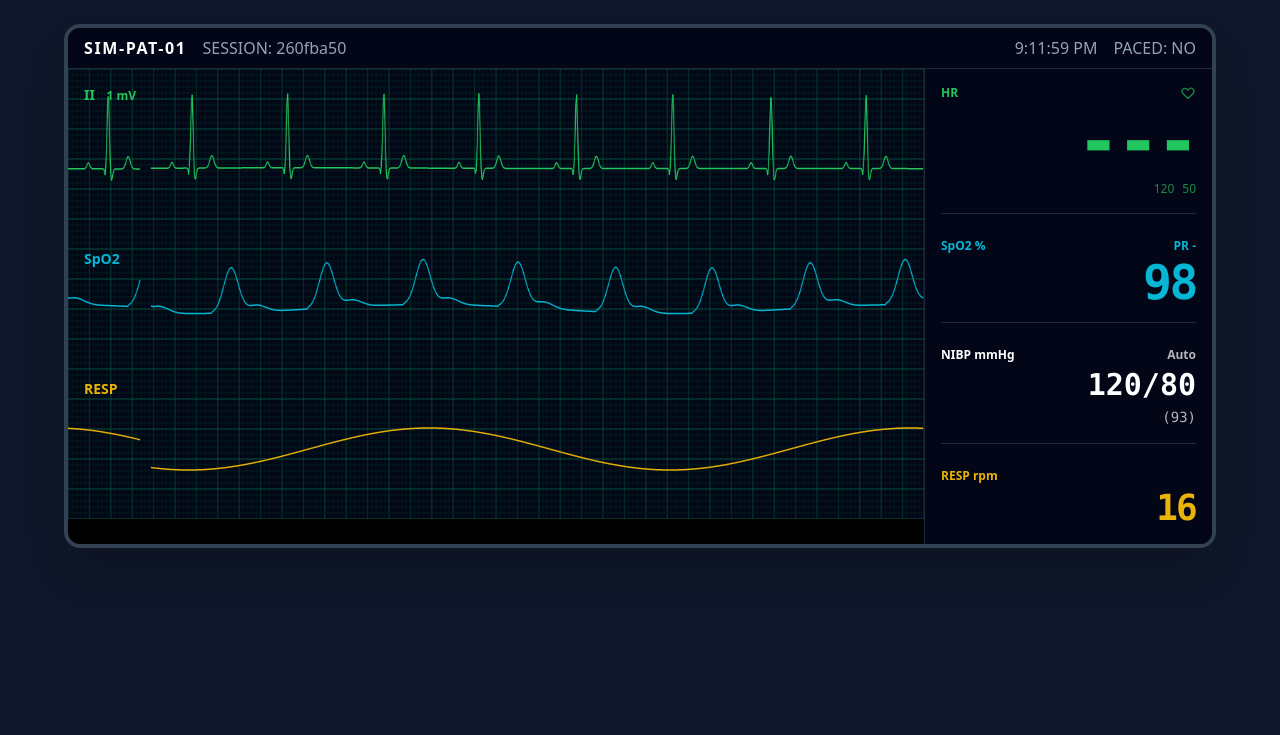
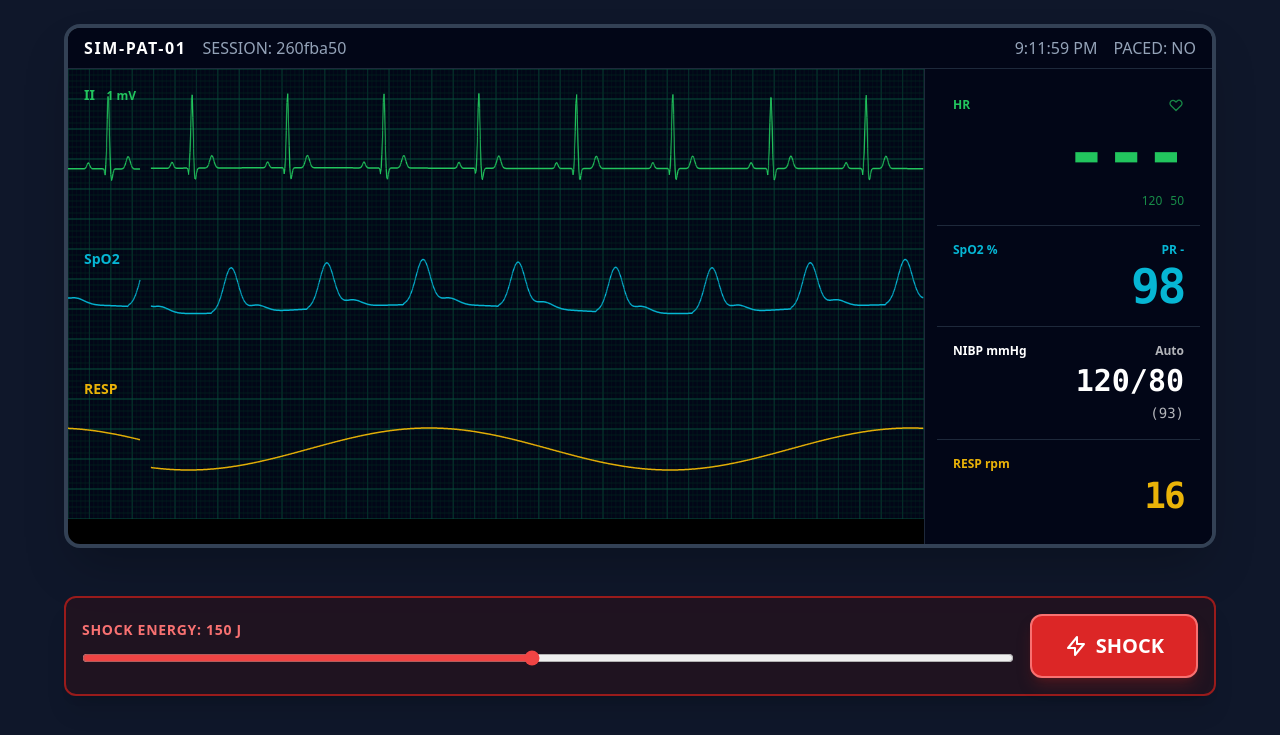
Before and after one commit to corydave/websitetest, a PHP site: page /EKG/index.php?view=sim&id=260fba50 in a window 1280 px wide. Shown: the top 735 px of the page. Run offline with PHP 8.4, Linux system fonts and the light colour scheme; some libraries are stand-ins or nearby versions.

Commit message:
EKG - all features

```diff
--- a/EKG/index.php
+++ b/EKG/index.php
@@ -63,6 +63,21 @@ $isLinks = ($action === 'start');
     <meta name="viewport" content="width=device-width, initial-scale=1.0">
     <title>Telemetry Monitor System</title>
     <script src="https://cdn.tailwindcss.com"></script>
+    <style>
+        /* Ctrl: sticky wrapper (must NOT have overflow:hidden — that's why it's a separate div from the monitor) */
+        @media screen and (max-width: 1023px) {
+            #sim-view-wrapper .waves-area { flex: none; }
+            .ctrl-sticky-wrap { position: sticky; top: 0; z-index: 50; background: #020617; }
+            .ctrl-sticky-wrap .waves-area { flex: none; height: 200px !important; }
+            .ctrl-sticky-wrap #main-monitor { margin-bottom: 0.5rem; border-radius: 0; border-left: none; border-right: none; }
+            .ctrl-sticky-wrap .vitals-sidebar { display: none; }
+        }
+        /* Sim landscape: fill the screen */
+        @media screen and (orientation: landscape) and (max-width: 1023px) {
+            #sim-view-wrapper #main-monitor { max-width: 100%; border-radius: 0; margin-bottom: 0; }
+            #sim-view-wrapper .waves-area { height: calc(100vh - 2.5rem); height: calc(100svh - 2.5rem); }
+        }
+    </style>
 </head>
 <body class="bg-slate-900 text-slate-200 font-sans min-h-screen flex flex-col items-center">
 
@@ -94,11 +109,17 @@ $isLinks = ($action === 'start');
                     </div>
                 </div>
 
-                <div class="mb-4">
+                <div>
                     <label class="block text-sm font-bold text-slate-400 mb-2 uppercase tracking-wider">Instructor Controller URL (Admin Panel)</label>
                     <div class="flex gap-2">
                         <input type="text" readonly value="<?= htmlspecialchars($ctrlUrl) ?>" class="flex-1 bg-slate-900 text-indigo-400 font-mono border border-slate-600 rounded-lg p-3 outline-none" />
                         <a href="<?= htmlspecialchars($ctrlUrl) ?>" target="_blank" class="bg-indigo-600 hover:bg-indigo-500 text-white font-bold py-3 px-6 rounded-lg transition-colors">Open</a>
+                    </div>
+                    <div class="mt-4">
+                        <div class="bg-white p-2 rounded-lg inline-block">
+                            <img src="https://api.qrserver.com/v1/create-qr-code/?size=180x180&data=<?= urlencode($ctrlUrl) ?>"
+                                 class="w-44 h-44 block" alt="QR Code for Instructor Controls" />
+                        </div>
                     </div>
                 </div>
             </div>
@@ -106,9 +127,10 @@ $isLinks = ($action === 'start');
 
     <?php else: ?>
         <!-- MAIN SIMULATION APP -->
-        <div class="w-full p-2 md:p-6 flex flex-col items-center">
+        <div <?= $isSim ? 'id="sim-view-wrapper"' : '' ?> class="w-full p-2 md:p-6 flex flex-col items-center">
             <!-- MONITOR UI -->
-            <div class="w-full max-w-6xl bg-black border-4 border-slate-700 rounded-2xl overflow-hidden shadow-2xl flex flex-col mb-8">
+            <?php if ($isCtrl): ?><div class="ctrl-sticky-wrap w-full max-w-6xl"><?php endif; ?>
+            <div id="main-monitor" class="w-full max-w-6xl bg-black border-4 border-slate-700 rounded-2xl overflow-hidden shadow-2xl flex flex-col mb-8">
 
                 <!-- Monitor Header -->
                 <div class="bg-slate-950 px-4 py-2 flex justify-between items-center border-b border-slate-800 text-sm md:text-base">
@@ -126,7 +148,7 @@ $isLinks = ($action === 'start');
                 <div class="flex flex-col lg:flex-row relative">
 
                     <!-- Waves Area -->
-                    <div class="flex-1 relative h-[300px] md:h-[450px] overflow-hidden">
+                    <div class="waves-area flex-1 relative h-[300px] lg:h-[450px] overflow-hidden">
                         <canvas id="bgCanvas" width="1200" height="450" class="absolute top-0 left-0 w-full h-full object-fill"></canvas>
                         <canvas id="mainCanvas" width="1200" height="450" class="absolute top-0 left-0 w-full h-full object-fill z-10"></canvas>
 
@@ -137,15 +159,15 @@ $isLinks = ($action === 'start');
                     </div>
 
                     <!-- Vitals Sidebar -->
-                    <div class="w-full lg:w-72 bg-slate-950 border-t lg:border-t-0 lg:border-l border-slate-800 p-4 flex flex-row lg:flex-col gap-4 lg:gap-6 justify-between overflow-x-auto">
+                    <div class="vitals-sidebar w-full lg:w-72 bg-slate-950 border-t lg:border-t-0 lg:border-l border-slate-800 p-3 grid grid-cols-2 lg:flex lg:flex-col gap-3 lg:gap-0">
 
                         <!-- HR Box -->
-                        <div class="flex-1 lg:flex-none flex flex-col items-end text-green-500 border-r lg:border-r-0 lg:border-b border-slate-800 pb-0 lg:pb-4 pr-4 lg:pr-0 min-w-[120px]">
+                        <div class="bg-slate-900 lg:bg-transparent rounded-lg lg:rounded-none p-3 lg:p-4 lg:border-b border-slate-800 flex flex-col items-end text-green-500">
                             <div class="w-full flex justify-between items-start text-xs font-bold mb-1">
                                 <span>HR</span>
                                 <svg class="w-4 h-4 animate-pulse" fill="none" stroke="currentColor" viewBox="0 0 24 24" xmlns="http://www.w3.org/2000/svg"><path stroke-linecap="round" stroke-linejoin="round" stroke-width="2" d="M4.318 6.318a4.5 4.5 0 000 6.364L12 20.364l7.682-7.682a4.5 4.5 0 00-6.364-6.364L12 7.636l-1.318-1.318a4.5 4.5 0 00-6.364 0z"></path></svg>
                             </div>
-                            <div id="val-hr" class="text-5xl lg:text-7xl font-bold font-mono tracking-tighter">---</div>
+                            <div id="val-hr" class="text-4xl lg:text-7xl font-bold font-mono tracking-tighter">---</div>
                             <div class="w-full flex justify-end text-xs opacity-70 gap-2 mt-1">
                                 <span>120</span>
                                 <span>50</span>
@@ -153,21 +175,21 @@ $isLinks = ($action === 'start');
                         </div>
 
                         <!-- SpO2 Box -->
-                        <div class="flex-1 lg:flex-none flex flex-col items-end text-cyan-500 border-r lg:border-r-0 lg:border-b border-slate-800 pb-0 lg:pb-4 pr-4 lg:pr-0 min-w-[120px]">
+                        <div class="bg-slate-900 lg:bg-transparent rounded-lg lg:rounded-none p-3 lg:p-4 lg:border-b border-slate-800 flex flex-col items-end text-cyan-500">
                             <div class="w-full flex justify-between items-start text-xs font-bold mb-1">
                                 <span>SpO2 %</span>
                                 <span>PR <span id="val-pr">-</span></span>
                             </div>
-                            <div id="val-spo2" class="text-4xl lg:text-5xl font-bold font-mono tracking-tighter">---</div>
+                            <div id="val-spo2" class="text-3xl lg:text-5xl font-bold font-mono tracking-tighter">---</div>
                         </div>
 
                         <!-- NIBP Box -->
-                        <div class="flex-1 lg:flex-none flex flex-col items-end text-white border-r lg:border-r-0 lg:border-b border-slate-800 pb-0 lg:pb-4 pr-4 lg:pr-0 min-w-[150px]">
+                        <div class="bg-slate-900 lg:bg-transparent rounded-lg lg:rounded-none p-3 lg:p-4 lg:border-b border-slate-800 flex flex-col items-end text-white">
                             <div class="w-full flex justify-between items-start text-xs font-bold mb-1">
                                 <span>NIBP mmHg</span>
                                 <span class="opacity-70">Auto</span>
                             </div>
-                            <div class="text-2xl lg:text-3xl font-bold font-mono">
+                            <div class="text-xl lg:text-3xl font-bold font-mono">
                                 <span id="val-sysBp">---</span>/<span id="val-diaBp">---</span>
                             </div>
                             <div class="text-sm opacity-70 font-mono mt-1">
@@ -176,7 +198,7 @@ $isLinks = ($action === 'start');
                         </div>
 
                         <!-- RESP Box -->
-                        <div class="flex-1 lg:flex-none flex flex-col items-end text-yellow-500 min-w-[100px]">
+                        <div class="bg-slate-900 lg:bg-transparent rounded-lg lg:rounded-none p-3 lg:p-4 flex flex-col items-end text-yellow-500">
                             <div class="w-full flex justify-between items-start text-xs font-bold mb-1">
                                 <span>RESP rpm</span>
                             </div>
@@ -186,6 +208,24 @@ $isLinks = ($action === 'start');
                     </div>
                 </div>
             </div>
+            <?php if ($isCtrl): ?></div><?php endif; ?>
+
+            <?php if ($isSim): ?>
+            <!-- LEARNER DEFIBRILLATOR PANEL -->
+            <div class="w-full max-w-6xl mt-4 bg-red-950/30 border-2 border-red-800 rounded-xl p-4 shadow-xl flex flex-col sm:flex-row items-center gap-4">
+                <div class="flex-1 w-full">
+                    <label class="block text-sm font-bold text-red-400 mb-2 uppercase tracking-wider">
+                        Shock Energy: <span id="lbl-learnerJoules">150</span> J
+                    </label>
+                    <input type="range" id="input-learnerJoules" min="10" max="300" step="10" value="150" class="w-full accent-red-500 cursor-pointer" />
+                </div>
+                <button id="btn-learner-shock" class="w-full sm:w-auto flex-shrink-0 bg-red-600 hover:bg-red-500 active:bg-red-700 text-white font-black rounded-xl py-4 px-8 shadow-lg shadow-red-900/40 border-2 border-red-400 flex items-center justify-center gap-2 text-xl uppercase transition-all">
+                    <svg class="w-6 h-6" fill="none" stroke="currentColor" viewBox="0 0 24 24"><path stroke-linecap="round" stroke-linejoin="round" stroke-width="2" d="M13 10V3L4 14h7v7l9-11h-7z"></path></svg>
+                    SHOCK
+                </button>
+            </div>
+
+            <?php endif; ?>
 
             <!-- ADMIN CONTROLS (Hidden if on SIM view) -->
             <div id="admin-panel" class="w-full max-w-6xl bg-slate-800 rounded-xl p-6 shadow-xl border border-slate-700" <?= $isSim ? 'style="display: none;"' : '' ?>>
@@ -201,7 +241,7 @@ $isLinks = ($action === 'start');
                     <div class="bg-red-950/20 p-4 rounded-lg border border-red-900/50 md:col-span-3 grid grid-cols-1 sm:grid-cols-3 gap-6 items-end">
                         <div>
                             <label class="block text-sm font-medium text-red-400 mb-2">Shock Energy: <span id="lbl-shockEnergy">150</span> J</label>
-                            <input type="range" id="input-shockEnergy" min="25" max="300" step="1" value="150" class="w-full accent-red-500" />
+                            <input type="range" id="input-shockEnergy" min="10" max="300" step="10" value="150" class="w-full accent-red-500" />
                         </div>
                         <div>
                             <label class="block text-sm font-medium text-red-400 mb-2">Conversion Threshold: <span id="lbl-shockThreshold">100</span> J</label>
@@ -336,6 +376,7 @@ $isLinks = ($action === 'start');
                 const sessionId = "<?= htmlspecialchars($id) ?>";
                 const isController = <?= $isCtrl ? 'true' : 'false' ?>;
                 let lastShockTrigger = 0;
+                let pendingTrigger = 0;
 
                 // --- STATE ---
                 const state = {
@@ -483,6 +524,42 @@ $isLinks = ($action === 'start');
                     });
                 }
 
+                // Learner shock panel (sim view only)
+                if (!isController) {
+                    let learnerJoules = 150;
+
+                    document.getElementById('input-learnerJoules')?.addEventListener('input', (e) => {
+                        learnerJoules = Number(e.target.value);
+                        const lbl = document.getElementById('lbl-learnerJoules');
+                        if (lbl) lbl.innerText = learnerJoules;
+                    });
+
+                    document.getElementById('btn-learner-shock')?.addEventListener('click', () => {
+                        const triggerTime = Date.now();
+                        pendingTrigger = triggerTime;
+                        events.push({ type: 'SHOCK', start: drawState.drawTime });
+                        let changes = { shockTrigger: triggerTime };
+
+                        const shockableRhythms = ['svt', 'vfib', 'vtach', 'afib', 'aflutter'];
+                        if (learnerJoules >= state.shockThreshold && shockableRhythms.includes(state.rhythm)) {
+                            changes.rhythm = 'sinus';
+                            changes.saNodeRate = 80;
+                            changes.spo2 = 98;
+                            changes.sysBp = 120;
+                            changes.diaBp = 80;
+                            changes.rr = 16;
+                        }
+                        Object.assign(state, changes);
+                        updateUI();
+                        fetch('?action=update&id=' + sessionId, {
+                            method: 'POST',
+                            headers: { 'Content-Type': 'application/json' },
+                            body: JSON.stringify(changes)
+                        });
+                    });
+
+                }
+
                 // Initial fetch and start polling
                 if (sessionId) {
                     fetch('?action=poll&id=' + sessionId)
@@ -502,7 +579,10 @@ $isLinks = ($action === 'start');
 
                                 if (data.shockTrigger && data.shockTrigger !== lastShockTrigger) {
                                     lastShockTrigger = data.shockTrigger;
-                                    events.push({ type: 'SHOCK', start: drawState.drawTime });
+                                    if (data.shockTrigger !== pendingTrigger) {
+                                        events.push({ type: 'SHOCK', start: drawState.drawTime });
+                                    }
+                                    pendingTrigger = 0;
                                 }
                                 Object.assign(state, data);
                                 updateUI();
```
Also changed, not shown: EKG/TODO.md (+4 -4 lines), flcc-ai/tools/new-policy-generator.html (+171 -12 lines), EKG/readme.md.
